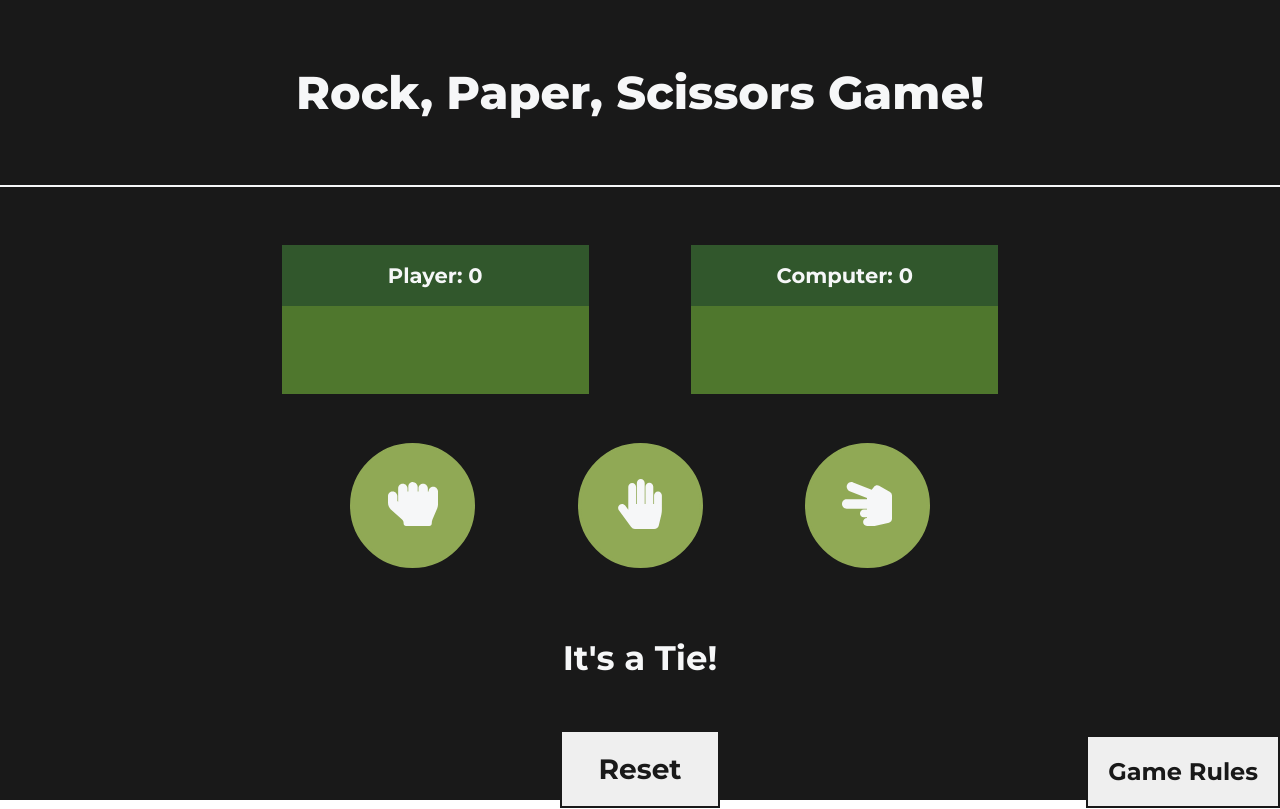
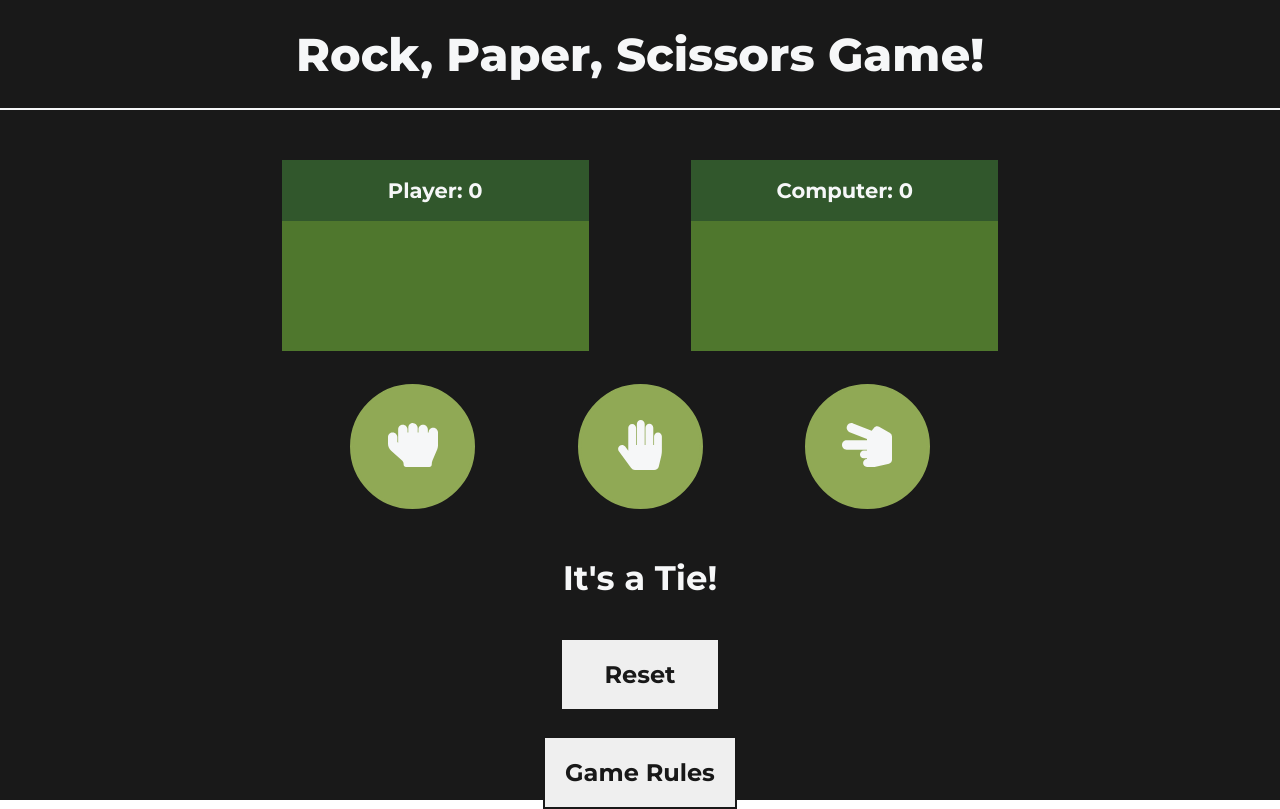
Before and after one commit to ezgsnyrt/rock-paper-scissors-game, a React (Create React App) app: page / in a window 1280 px wide. Built offline with nearby package versions, Linux system fonts and the light colour scheme.

Commit message:
handle the overflow of modal button by revising responsive design

```diff
--- a/src/App.css
+++ b/src/App.css
@@ -120,7 +120,7 @@ h2 {
   .inner-container h1 {
     font-size: 36px;
     padding: 3%;
-    margin-bottom: 4%;
+    margin-bottom: 2%;
   }
 
   .score-board {
@@ -136,7 +136,7 @@ h2 {
   }
 
   .player {
-    margin: 5%;
+    margin: 2%;
     width: 70%;
     height: 90%;
   }
@@ -147,7 +147,7 @@ h2 {
 
   h2 {
     font-size: 34px;
-    margin: 5% 0;
+    margin: 4% 0;
   }
 
   .btn-reset {
@@ -165,12 +165,12 @@ h2 {
 
   .inner-container h1 {
     font-size: 46px;
-    padding: 5%;
+    padding: 2%;
   }
 
   .score-board {
     width: 100%;
-    height: 32%;
+    height: 35%;
   }
 
   .action {
@@ -180,7 +180,7 @@ h2 {
   .player {
     margin: 4%;
     width: 24%;
-    height: 70%;
+    height: 80%;
   }
 
   .score {
@@ -190,7 +190,7 @@ h2 {
   }
 
   .button-container {
-    height: 20%;
+    height: 18%;
   }
 
   .move-btn {
@@ -203,13 +203,13 @@ h2 {
 
   h2 {
     font-size: 34px;
-    margin: 4%;
+    margin: 3%;
   }
 
   .btn-reset {
     min-width: 160px;
     padding: 20px 20px;
-    font-size: 28px;
+    font-size: 24px;
   }
 }
 
--- a/src/Components/Modal/Modal.css
+++ b/src/Components/Modal/Modal.css
@@ -105,11 +105,12 @@
         height: 15%;
         display: flex;
         justify-content: center;
-        align-items: end;
+        align-items: start;
+        padding: 2%;
     }
 
     .btn-modal {
-        padding: 12px 20px;
+        padding: 15px 20px;
         min-width: 160px;
         font-size: 28px;
     }
@@ -130,7 +131,11 @@
 
 @media only screen and (min-width:768px) and (max-width:1439px) {
     .modal-btn-container {
-        height: 20%;
+        height: 12%;
+        display: flex;
+        justify-content: center;
+        align-items: start;
+        padding: 2%;
     }
 
     .btn-modal {
```
